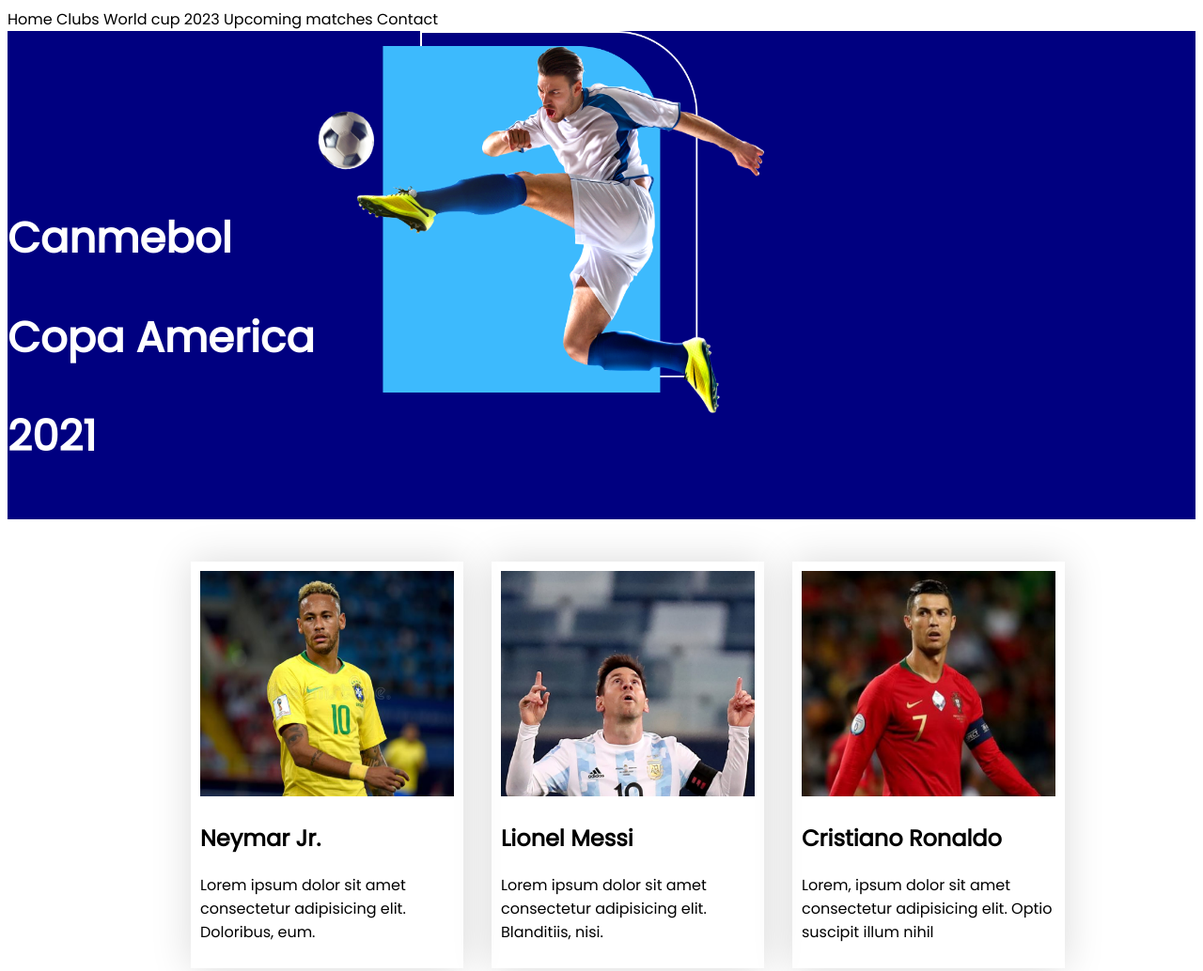
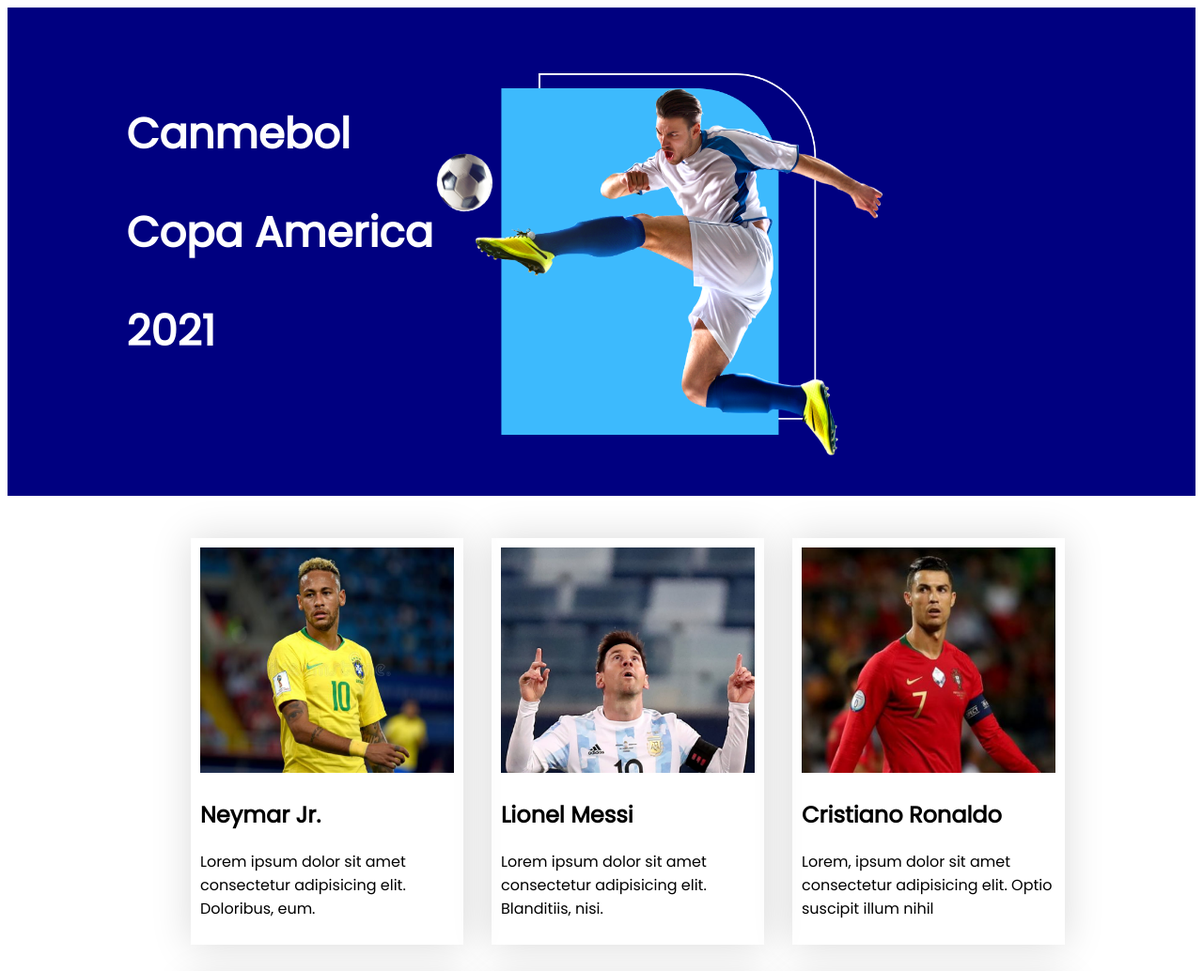
Before and after one commit to Nafisa-Muntaha7/Assignment-two, a plain HTML site: page index.html in a window 1280 px wide. Shown: the top 1034 px of the page at 94% size. Drawn offline with Linux system fonts and the light colour scheme.

Commit message:
git commit

```diff
--- a/index.html
+++ b/index.html
@@ -16,15 +16,6 @@
 <body>
     <!--------------- Header start --------------->
     <header>
-        <section class="">
-            <div class="menubar">
-                <span>Home</span>
-                <span>Clubs</span>
-                <span>World cup 2023</span>
-                <span>Upcoming matches</span>
-                <span>Contact</span>
-            </div>
-        </section>
         <section class="top-side">
             <div class="heading">
                 <h1>Canmebol </h1>
@@ -48,100 +39,75 @@
                         <h2>Neymar Jr.</h2>
                         <p> Lorem ipsum dolor sit amet consectetur adipisicing elit. Doloribus, eum.</p>
                     </div>
-
-
                     <div class="player">
                         <img src="images/players/player-2.png" alt="">
                         <h2>Lionel Messi</h2>
                         <p>Lorem ipsum dolor sit amet consectetur adipisicing elit. Blanditiis, nisi.</p>
                     </div>
-
-
                     <div class="player">
                         <img src="images/players/player-3.png" alt="">
                         <h2>Cristiano Ronaldo</h2>
                         <p> Lorem, ipsum dolor sit amet consectetur adipisicing elit. Optio suscipit illum nihil
                         </p>
                     </div>
-
-
                     <div class="player">
                         <img src="images/players/player-4.png" alt="">
                         <h2>Paulo dybala</h2>
                         <p>Lorem ipsum dolor, sit amet consectetur adipisicing elit. Corporis enim, odio veritatis atque
                         </p>
                     </div>
-
-
                     <div class="player">
                         <img src="images/players/player-5.png" alt="">
                         <h2>Mesut Ozil</h2>
                         <p>Lorem ipsum dolor sit amet consectetur adipisicing elit. Cum odit nam, eligendi ducimus quasi
                         </p>
                     </div>
-
-
                     <div class="player">
                         <img src="images/players/player-6.png" alt="">
                         <h2>Mauro Icardi</h2>
                         <p>Lorem ipsum dolor sit amet consectetur adipisicing elit. Iste sint expedita molestias, fugit
                         </p>
                     </div>
-
-
                     <div class="player">
                         <img src="images/players/player-7.png" alt="">
                         <h2>Di Maria</h2>
                         <p>Lorem ipsum dolor sit amet, consectetur adipisicing elit. Optio vitae, maxime mollitia fugit
                         </p>
                     </div>
-
-
                     <div class="player">
                         <img src="images/players/player-8.png" alt="">
                         <h2>Kylian Mbappe</h2>
                         <p>Lorem ipsum dolor sit amet consectetur adipisicing elit. Sunt, quo explicabo deserunt,
                         </p>
                     </div>
-
-
                     <div class="player">
                         <img src="images/players/player-9.png" alt="">
                         <h2>Mohammad Salah</h2>
                         <p>Lorem ipsum dolor sit amet consectetur adipisicing elit. Consequatur placeat accusantium </p>
                     </div>
-
-
                     <div class="player">
                         <img src="images/players/player-10.png" alt="">
                         <h2>Harry Kane</h2>
                         <p>Lorem ipsum dolor sit amet consectetur adipisicing elit. Minus adipisci consequuntur voluptas
                         </p>
                     </div>
-
-
                     <div class="player">
                         <img src="images/players/player-11.png" alt="">
                         <h2>Kevin De Bruyne</h2>
                         <p>Lorem ipsum dolor sit amet consectetur adipisicing elit. Consequatur a in quod fugiat? Veniam
                         </p>
                     </div>
-
-
                     <div class="player">
                         <img src="images/players/player-12.png" alt="">
                         <h2>Philippe Coutinho</h2>
                         <p>Lorem ipsum dolor sit amet consectetur adipisicing elit. Neque laudantium voluptatem
                         </p>
                     </div>
-
-
                 </div>
             </div>
         </section>
 
         <section class="extra-section1">
-
             <div class="images2">
                 <img src="images/images2/Messi1.jpg" alt="">
                 <h3>Messi, the best player at the Copa America 2021</h3>
@@ -156,7 +122,6 @@
             </div>
         </section>
 
-
         <section class="highlights">
             <div>
                 <h1>All Highlights </h1>
@@ -168,7 +133,6 @@
                 <img src="images/match.png" alt="">
             </div>
         </section>
-
 
         <section class="gallary">
             <div>
--- a/styles/style.css
+++ b/styles/style.css
@@ -17,11 +17,15 @@ body{
 .header img{
       width: 480px;
       height: 410px;
+      padding-top: 70px;
 }
+
 .heading{
       color: #ffffff;
-     font-size: 30px;
-     padding-top: 150px;
+      font-size: 30px;
+      font-weight: 700;
+     padding-left: 10%;
+     padding-top: 5%;
 }
 
 
```
